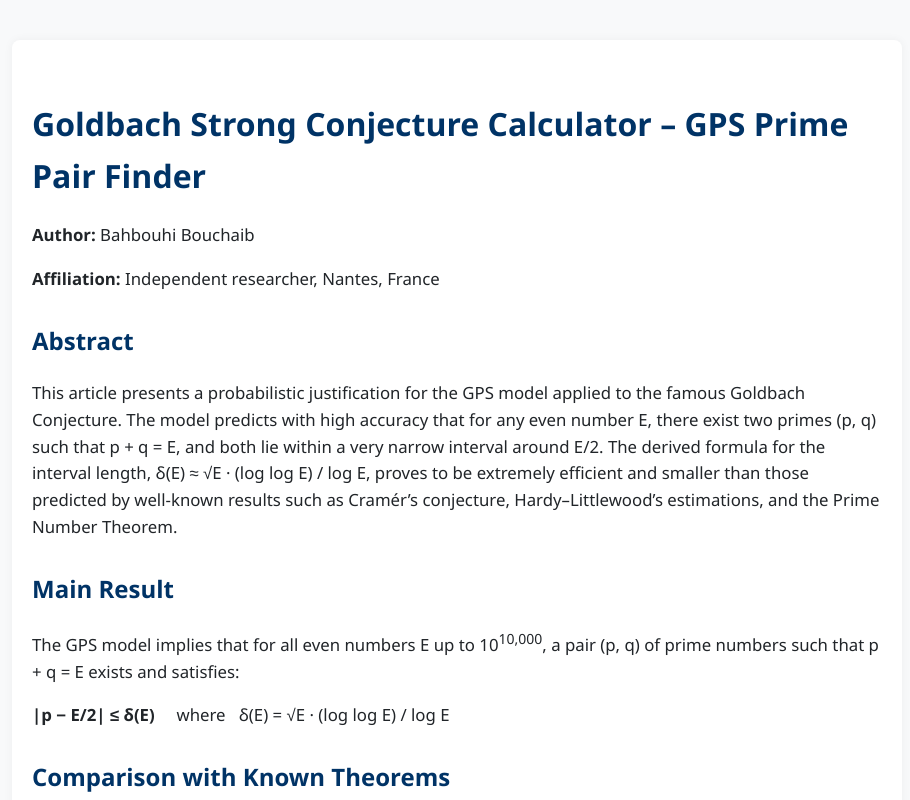
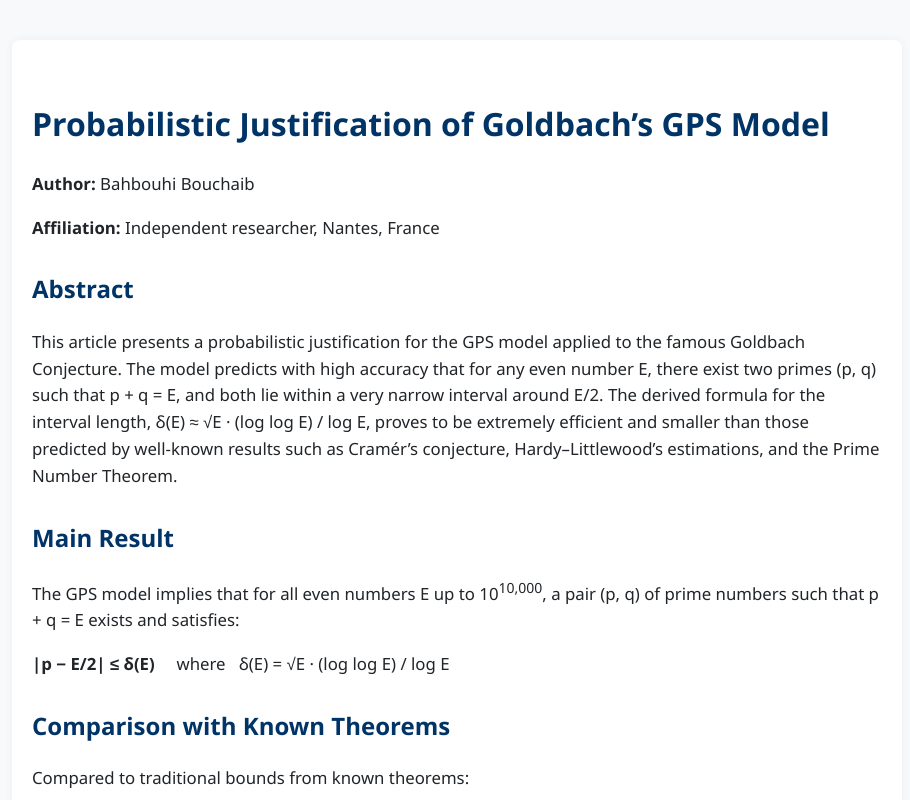
Before and after one commit to Bouchaib542/-title-Goldbach-Strong-Conjecture-Calculator-GPS-Prime-Pair-Finder-title-, a plain HTML site: page index.html in a window 1280 px wide. Shown: the top 800 px of the page, without its empty margins (183-1093 px from the left). Drawn offline with Linux system fonts and the light colour scheme.

Commit message:
Update index.html

```diff
--- a/index.html
+++ b/index.html
@@ -3,7 +3,7 @@
 <head>
   <meta charset="UTF-8" />
   <meta name="viewport" content="width=device-width, initial-scale=1.0"/>
-  <title>Goldbach Strong Conjecture Calculator – GPS Prime Pair Finder</title>
+  <title>Probabilistic Justification of Goldbach’s GPS Model</title>
 
   <!-- ✅ BALISE GOOGLE POUR LA CONSOLE DE RECHERCHE -->
   <meta name="google-site-verification" content="google7afd661872055fb8" />
@@ -12,7 +12,7 @@
 </head>
 <body>
   <div class="container">
-    <h1>Goldbach Strong Conjecture Calculator – GPS Prime Pair Finder</h1>
+    <h1>Probabilistic Justification of Goldbach’s GPS Model</h1>
 
     <p><strong>Author:</strong> Bahbouhi Bouchaib</p>
     <p><strong>Affiliation:</strong> Independent researcher, Nantes, France</p>
```
